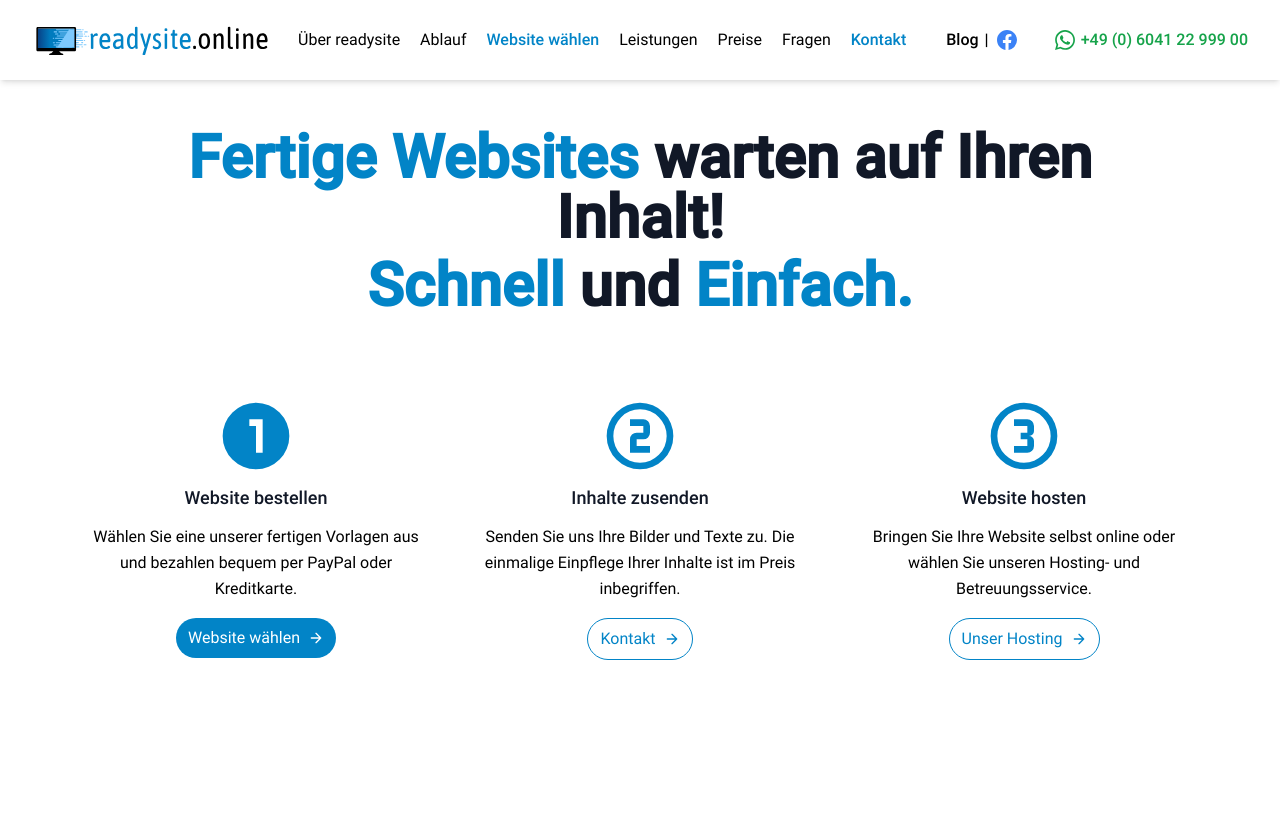
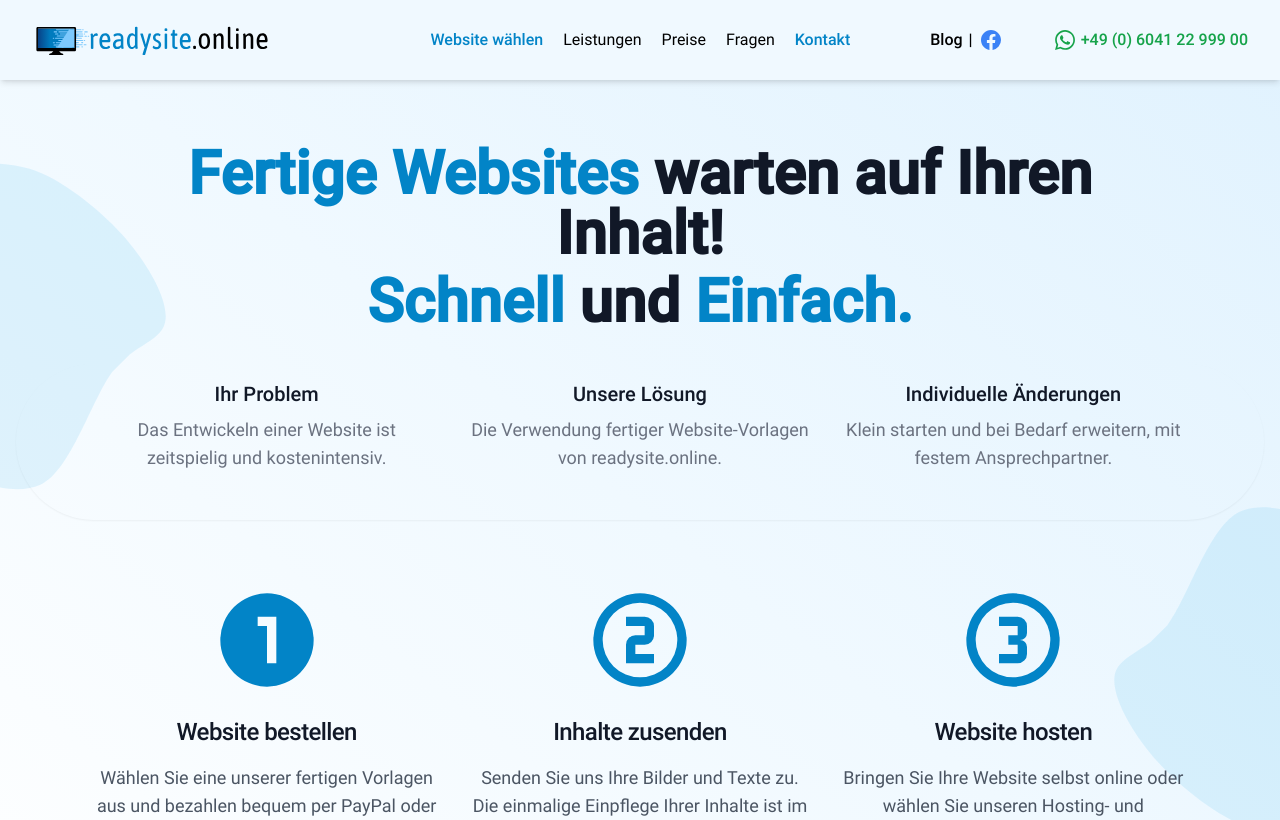
Before and after one commit to msngr/readysite-online, a Nuxt app: page / in a window 1280 px wide. Shown: the top 820 px of the page. Built offline with nearby package versions, Linux system fonts and the light colour scheme.

Commit message:
finish navigation and hero

```diff
--- a/components/HeroMain.vue
+++ b/components/HeroMain.vue
@@ -1,5 +1,33 @@
 <template>
-    <div class="container m-auto pt-24 sm:pt-28 md:pt-32 5xl:pt-44 px-4">
+    <!-- Background-Gradient -->
+    <section
+        class="relative bg-gradient-to-tr from-white via-sky-50 to-sky-100 overflow-hidden"
+    >
+        <!-- Top-Left-Blob -->
+        <svg
+            class="hidden xl:block xl:absolute z-0 h-[89%] w-[40%] opacity-10"
+            viewBox="0 0 1920 1080"
+        >
+            <path
+                class="fill-sky-500"
+                d="M621.1883825404446,22.999999999999886C615.3965928140937,108.65044211056568,500.598002275749,116.75557362881676,422.2647562857013,220.5696822633709C343.9315102956536,324.38379089792505,265.6873872151313,593.0437251394427,151.18890660015825,645.8846518073248C36.6904259851852,698.7255784752068,-171.4310357123644,615.4242534005174,-264.7261274041369,537.6152422706632C-358.0212190959094,459.806231140809,-373.97055962877147,293.8351397392102,-408.5816435504765,179.03058502819948C-443.1927274721815,64.22603031718876,-500.4064779784659,-37.93778144559077,-472.3926309343671,-151.2120859954012C-444.3787838902683,-264.48639054521163,-337.76215087497144,-436.0031479686758,-240.4985612858839,-500.6152422706631C-143.23497169679638,-565.2273365726504,-5.0634360547905715,-573.4316971190981,111.18890660015798,-538.8846518073249C227.44124925510653,-504.33760649555165,372.01558198709296,-386.98041236791124,457.0154946438074,-293.3329704000238C542.0154073005218,-199.68552843213632,626.9801722667956,-62.650442110565905,621.1883825404446,22.999999999999886C615.3965928140937,108.65044211056568,500.598002275749,116.75557362881676,422.2647562857013,220.5696822633709"
+            />
+        </svg>
+        <!-- Bottom-Right-Blob -->
+        <svg
+            class="hidden xl:block xl:absolute z-0 w-[40%] opacity-10 rotate-180 translate-x-[150%] 5xl:w-[41%]"
+            height="1080"
+            viewBox="0 0 1920 1080"
+        >
+            <path
+                class="fill-sky-500"
+                d="M621.1883825404446,22.999999999999886C615.3965928140937,108.65044211056568,500.598002275749,116.75557362881676,422.2647562857013,220.5696822633709C343.9315102956536,324.38379089792505,265.6873872151313,593.0437251394427,151.18890660015825,645.8846518073248C36.6904259851852,698.7255784752068,-171.4310357123644,615.4242534005174,-264.7261274041369,537.6152422706632C-358.0212190959094,459.806231140809,-373.97055962877147,293.8351397392102,-408.5816435504765,179.03058502819948C-443.1927274721815,64.22603031718876,-500.4064779784659,-37.93778144559077,-472.3926309343671,-151.2120859954012C-444.3787838902683,-264.48639054521163,-337.76215087497144,-436.0031479686758,-240.4985612858839,-500.6152422706631C-143.23497169679638,-565.2273365726504,-5.0634360547905715,-573.4316971190981,111.18890660015798,-538.8846518073249C227.44124925510653,-504.33760649555165,372.01558198709296,-386.98041236791124,457.0154946438074,-293.3329704000238C542.0154073005218,-199.68552843213632,626.9801722667956,-62.650442110565905,621.1883825404446,22.999999999999886C615.3965928140937,108.65044211056568,500.598002275749,116.75557362881676,422.2647562857013,220.5696822633709"
+            />
+        </svg>
+        <!-- Hero Container -->
+        <div
+            class="relative z-20 container mx-auto px-4 pb-20 pt-28 md:pt-36 5xl:pt-44"
+        >
             <div class="xl:w-5/6 2xl:w-3/4 text-center mx-auto">
                 <!-- Headline -->
                 <h1
@@ -15,7 +43,46 @@
                     <span class="text-sky-600"> Einfach.</span>
                 </p>
             </div>
+            <!-- Additional Information for small screens upwards -->
+            <div
+                class="flex flex-wrap justify-center space-y-2 md:space-y-0 mt-8 md:mt-8 5xl:mt-10 xl:px-16 pb-8 md:rounded-full shadow-sm"
+            >
+                <div
+                    class="p-4 md:w-1/3 flex flex-col text-center items-center"
+                >
+                    <p class="text-xl font-medium text-gray-900">Ihr Problem</p>
+                    <p class="text-lg mt-2 text-gray-500">
+                        Das Entwickeln einer Website ist zeitspielig und
+                        kostenintensiv.
+                    </p>
                 </div>
+                <div
+                    class="p-4 md:w-1/3 flex flex-col text-center items-center"
+                >
+                    <p class="text-xl font-medium text-gray-900">
+                        Unsere Lösung
+                    </p>
+                    <p class="text-lg mt-2 text-gray-500">
+                        Die Verwendung fertiger Website-Vorlagen von
+                        readysite.online.
+                    </p>
+                </div>
+                <div
+                    class="p-4 md:w-1/3 flex flex-col text-center items-center"
+                >
+                    <p class="text-xl font-medium text-gray-900">
+                        Individuelle Änderungen
+                    </p>
+                    <p class="text-lg mt-2 text-gray-500">
+                        Klein starten und bei Bedarf erweitern, mit festem
+                        Ansprechpartner.
+                    </p>
+                </div>
+            </div>
+            <!-- Steps Section -->
+            <StepsMain />
+        </div>
+    </section>
 </template>
 
 <script setup></script>
--- a/components/NavbarMain.vue
+++ b/components/NavbarMain.vue
@@ -1,6 +1,6 @@
 <template>
     <nav
-        class="z-40 fixed bg-white w-full max-w-5xl mx-auto flex flex-wrap items-center justify-between px-4 sm:px-6 md:px-8 py-3 sm:py-4 md:py-5 shadow-md"
+        class="z-40 fixed bg-sky-50 w-full max-w-5xl mx-auto flex flex-wrap items-center justify-between px-4 sm:px-6 md:px-8 py-3 sm:py-4 md:py-5 shadow-md"
     >
         <!-- Logo and Menu Container -->
         <div
@@ -9,14 +9,21 @@
             <!-- Logo -->
             <NuxtLink to="/">
                 <img
+                    title="readysite.online"
                     alt="readysite.online"
                     src="~/assets/images/logo.svg"
                     class="w-60 2xl:w-64 5xl:w-72"
+                    width="288"
+                    height="46"
                 />
             </NuxtLink>
+            <div class="xl:hidden flex">
+                <!-- Language Button -->
+                <!-- <LanguageButton /> -->
                 <!-- Menu icon -->
                 <button
-                class="cursor-pointer xl:hidden"
+                    title="Menü"
+                    class="cursor-pointer hover:shadow-md rounded-full transition"
                     type="button"
                     v-on:click="toggleNavbar()"
                 >
@@ -28,11 +35,14 @@
                     </svg>
                 </button>
             </div>
+        </div>
         <!-- Links Container-->
         <div
             v-bind:class="{ hidden: !showMenu, flex: showMenu }"
             class="xl:flex xl:flex-grow items-center"
         >
+            <!-- Language Button -->
+            <!-- <LanguageButton /> -->
             <ul
                 class="flex flex-col xl:flex-row list-none 2xl:text-lg mt-4 xl:mt-0 ml-1.5 xl:ml-auto"
             >
@@ -40,6 +50,7 @@
                     <NuxtLink
                         :to="link.to"
                         :class="link.style"
+                        :title="link.title"
                         class="relative xl:ml-5 2xl:ml-7 5xl:ml-12 my-2 flex items-center hover:text-sky-700 hover:shadow-sm rounded-sm transition"
                     >
                         <!-- Whatsapp SVG -->
@@ -66,7 +77,8 @@
                     <!-- Facebook SVG -->
                     <a
                         href="https://www.facebook.com/"
-                        class="z-50 absolute left-16 top-[22.1rem] sm:left-[4.5rem] sm:top-[22.35rem] md:left-20 md:top-[22.6rem] xl:left-auto xl:right-[16.325rem] xl:top-[1.7275rem] 2xl:right-[17.6rem] 2xl:top-[1.8575rem] 5xl:right-[22.625rem] 5xl:top-[1.9375rem]"
+                        title="readysite.online auf Facebook besuchen"
+                        class="z-50 absolute left-16 top-[17.05rem] sm:left-[4.5rem] sm:top-[17.3rem] md:left-20 md:top-[17.55rem] xl:left-auto xl:right-[17.325rem] xl:top-[1.7275rem] 2xl:right-[18.6rem] 2xl:top-[1.8575rem] 5xl:right-[25.625rem] 5xl:top-[1.9375rem]"
                     >
                         <svg
                             v-if="link.name === 'Blog'"
@@ -88,8 +100,6 @@
 
 <script setup>
 const links = [
-    { name: 'Über readysite', to: '#' },
-    { name: 'Ablauf', to: '#' },
     { name: 'Website wählen', to: '#', style: 'font-medium text-sky-600' },
     { name: 'Leistungen', to: '#' },
     { name: 'Preise', to: '#' },
@@ -98,12 +108,13 @@ const links = [
     {
         name: 'Blog',
         to: '#',
-        style: 'font-medium xl:!ml-10 5xl:!ml-36 group',
+        style: 'font-medium xl:!ml-20 5xl:!ml-48 group !shadow-none',
     },
     {
         name: '+49 (0) 6041 22 999 00',
         to: 'tel:+49060412299900',
-        style: 'font-medium text-green-600 hover:!text-green-600 xl:!ml-16 5xl:!ml-36 hover:scale-105 transition',
+        style: 'font-medium text-green-600 hover:!text-green-600 xl:!ml-20 5xl:!ml-48 hover:scale-105 transition !shadow-none',
+        title: 'Rufen Sie uns an, wir rufen auch zurück!',
     },
 ]
 
--- a/components/StepsMain.vue
+++ b/components/StepsMain.vue
@@ -1,11 +1,10 @@
 <template>
-    <div class="container mx-auto">
     <div
-            class="flex flex-wrap justify-center space-y-6 md:space-y-0 mt-8 md:mt-16 xl:px-16"
+        class="flex flex-wrap justify-center space-y-6 md:space-y-0 mt-8 md:mt-12 5xl:mt-6 xl:px-16"
     >
         <!-- Step 1 -->
         <div class="p-4 md:w-1/3 flex flex-col text-center items-center">
-                <svg class="w-20 text-sky-600 mb-2" viewBox="0 0 24 24">
+            <svg class="w-28 text-sky-600 mb-5" viewBox="0 0 24 24">
                 <path
                     fill="currentColor"
                     d="M10,7V9H12V17H14V7H10M12,2A10,10 0 0,1 22,12A10,10 0 0,1 12,22A10,10 0 0,1 2,12A10,10 0 0,1 12,2Z"
@@ -13,35 +12,33 @@
             </svg>
             <div class="flex-grow">
                 <h2
-                        class="text-gray-900 text-lg title-font font-medium mb-3"
+                    class="text-gray-900 text-2xl font-medium tracking-tight mb-4"
                 >
                     Website bestellen
                 </h2>
-                    <p class="leading-relaxed text-base">
-                        Wählen Sie eine unserer fertigen Vorlagen aus und
-                        bezahlen bequem per PayPal oder Kreditkarte.
+                <p class="text-gray-600 leading-7 text-lg">
+                    Wählen Sie eine unserer fertigen Vorlagen aus und bezahlen
+                    bequem per PayPal oder Kreditkarte.
                 </p>
                 <a
-                        class="text-white inline-flex items-center bg-sky-600 rounded-full hover:scale-105 transition py-2 px-3 mt-4"
+                    class="text-white text-lg font-medium inline-flex items-center bg-gradient-to-r from-sky-500 to-sky-700 rounded-full hover:from-sky-600 hover:to-sky-900 transition py-3 px-6 mt-7"
                     href="#"
                     >Website wählen
                     <svg
-                            fill="none"
-                            stroke="currentColor"
-                            stroke-linecap="round"
-                            stroke-linejoin="round"
-                            stroke-width="2"
-                            class="w-4 h-4 ml-2"
+                        class="w-7 ml-2 -mb-1.5 animate-bounce"
                         viewBox="0 0 24 24"
                     >
-                            <path d="M5 12h14M12 5l7 7-7 7"></path>
+                        <path
+                            fill="currentColor"
+                            d="M12 3.97C7.59 3.97 3.97 7.59 3.97 12C3.97 16.41 7.59 20.03 12 20.03C16.41 20.03 20.03 16.41 20.03 12C20.03 7.59 16.41 3.97 12 3.97M12 2C17.54 2 22 6.46 22 12C22 17.54 17.54 22 12 22C6.46 22 2 17.54 2 12C2 6.46 6.46 2 12 2M13 10.46H16L12 6.5L8 10.46H11V17.5H13"
+                        />
                     </svg>
                 </a>
             </div>
         </div>
         <!-- Step 2 -->
         <div class="p-4 md:w-1/3 flex flex-col text-center items-center">
-                <svg class="w-20 text-sky-600 mb-2" viewBox="0 0 24 24">
+            <svg class="w-28 text-sky-600 mb-5" viewBox="0 0 24 24">
                 <path
                     fill="currentColor"
                     d="M9,7H13A2,2 0 0,1 15,9V11A2,2 0 0,1 13,13H11V15H15V17H11L9,17V13A2,2 0 0,1 11,11H13V9H9V7M12,2A10,10 0 0,1 22,12A10,10 0 0,1 12,22A10,10 0 0,1 2,12A10,10 0 0,1 12,2M12,4A8,8 0 0,0 4,12A8,8 0 0,0 12,20A8,8 0 0,0 20,12A8,8 0 0,0 12,4Z"
@@ -49,35 +46,30 @@
             </svg>
             <div class="flex-grow">
                 <h2
-                        class="text-gray-900 text-lg title-font font-medium mb-3"
+                    class="text-gray-900 text-2xl font-medium tracking-tight mb-4"
                 >
                     Inhalte zusenden
                 </h2>
-                    <p class="leading-relaxed text-base">
+                <p class="text-gray-600 leading-7 text-lg">
                     Senden Sie uns Ihre Bilder und Texte zu. Die einmalige
                     Einpflege Ihrer Inhalte ist im Preis inbegriffen.
                 </p>
                 <a
-                        class="text-sky-600 inline-flex items-center border border-sky-600 rounded-full hover:scale-105 transition py-2 px-3 mt-4"
+                    class="text-sky-600 hover:text-white text-lg font-medium inline-flex items-center border border-sky-600 rounded-full hover:bg-gradient-to-r hover:from-sky-600 hover:to-sky-900 py-3 px-6 mt-7"
                     href="#"
                     >Kontakt
-                        <svg
-                            fill="none"
-                            stroke="currentColor"
-                            stroke-linecap="round"
-                            stroke-linejoin="round"
-                            stroke-width="2"
-                            class="w-4 h-4 ml-2"
-                            viewBox="0 0 24 24"
-                        >
-                            <path d="M5 12h14M12 5l7 7-7 7"></path>
+                    <svg class="w-7 ml-2" viewBox="0 0 24 24">
+                        <path
+                            fill="currentColor"
+                            d="M17 18H21V16H17V14L14 17L17 20V18M11 4C8.8 4 7 5.8 7 8S8.8 12 11 12 15 10.2 15 8 13.2 4 11 4M11 6C12.1 6 13 6.9 13 8S12.1 10 11 10 9 9.1 9 8 9.9 6 11 6M11 13C8.3 13 3 14.3 3 17V20H12.5C12.2 19.4 12.1 18.8 12 18.1H4.9V17C4.9 16.4 8 14.9 11 14.9C11.5 14.9 12 15 12.5 15C12.8 14.4 13.1 13.8 13.6 13.3C12.6 13.1 11.7 13 11 13"
+                        />
                     </svg>
                 </a>
             </div>
         </div>
         <!-- Step 3 -->
         <div class="p-4 md:w-1/3 flex flex-col text-center items-center">
-                <svg class="w-20 text-sky-600 mb-2" viewBox="0 0 24 24">
+            <svg class="w-28 text-sky-600 mb-5" viewBox="0 0 24 24">
                 <path
                     fill="currentColor"
                     d="M15,15A2,2 0 0,1 13,17H9V15H13V13H11V11H13V9H9V7H13A2,2 0 0,1 15,9V10.5A1.5,1.5 0 0,1 13.5,12A1.5,1.5 0 0,1 15,13.5V15M12,2A10,10 0 0,1 22,12A10,10 0 0,1 12,22A10,10 0 0,1 2,12A10,10 0 0,1 12,2M12,4A8,8 0 0,0 4,12A8,8 0 0,0 12,20A8,8 0 0,0 20,12A8,8 0 0,0 12,4Z"
@@ -85,31 +77,25 @@
             </svg>
             <div class="flex-grow">
                 <h2
-                        class="text-gray-900 text-lg title-font font-medium mb-3"
+                    class="text-gray-900 text-2xl font-medium tracking-tight mb-4"
                 >
                     Website hosten
                 </h2>
-                    <p class="leading-relaxed text-base">
+                <p class="text-gray-600 leading-7 text-lg">
                     Bringen Sie Ihre Website selbst online oder wählen Sie
                     unseren Hosting- und Betreuungsservice.
                 </p>
                 <a
-                        class="text-sky-600 inline-flex items-center border border-sky-600 rounded-full hover:scale-105 transition py-2 px-3 mt-4"
+                    class="text-sky-600 hover:text-white text-lg font-medium inline-flex items-center border border-sky-600 rounded-full hover:bg-gradient-to-r hover:from-sky-600 hover:to-sky-900 py-3 px-6 mt-7"
                     href="#"
                     >Unser Hosting
-                        <svg
-                            fill="none"
-                            stroke="currentColor"
-                            stroke-linecap="round"
-                            stroke-linejoin="round"
-                            stroke-width="2"
-                            class="w-4 h-4 ml-2"
-                            viewBox="0 0 24 24"
-                        >
-                            <path d="M5 12h14M12 5l7 7-7 7"></path>
+                    <svg class="w-5 ml-2" viewBox="0 0 24 24">
+                        <path
+                            fill="currentColor"
+                            d="M4,1H20A1,1 0 0,1 21,2V6A1,1 0 0,1 20,7H4A1,1 0 0,1 3,6V2A1,1 0 0,1 4,1M4,9H20A1,1 0 0,1 21,10V14A1,1 0 0,1 20,15H4A1,1 0 0,1 3,14V10A1,1 0 0,1 4,9M4,17H20A1,1 0 0,1 21,18V22A1,1 0 0,1 20,23H4A1,1 0 0,1 3,22V18A1,1 0 0,1 4,17M9,5H10V3H9V5M9,13H10V11H9V13M9,21H10V19H9V21M5,3V5H7V3H5M5,11V13H7V11H5M5,19V21H7V19H5Z"
+                        />
                     </svg>
                 </a>
-                </div>
             </div>
         </div>
     </div>
```
Also changed, not shown: components/LanguageButton.vue (added, +24 -0 lines). Lines whose indentation alone changed are shown as unchanged.
